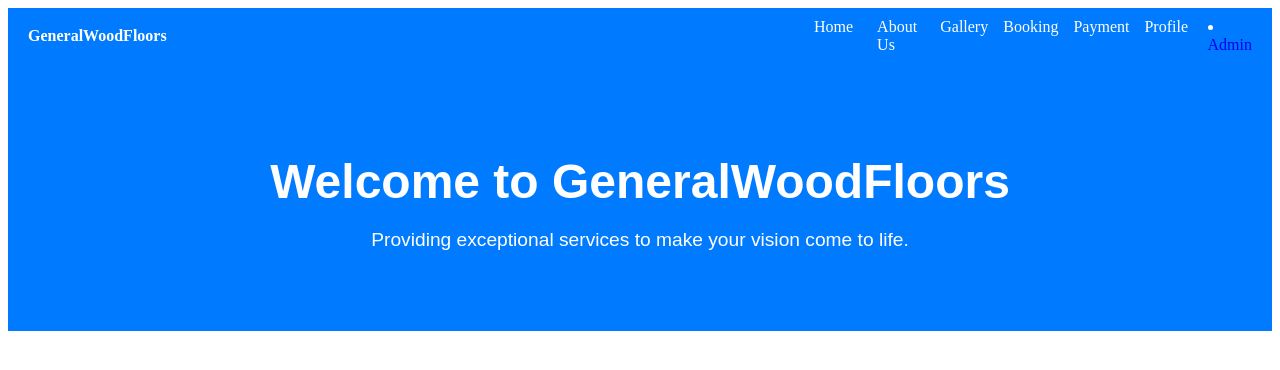
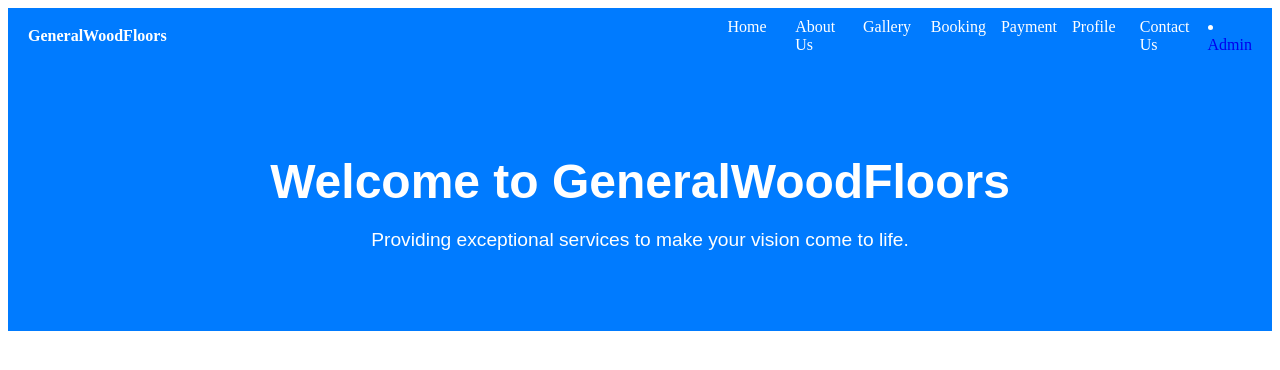
Before and after one commit to GeneralWoodFloors/Store, a React (Vite) app in the folder frontend/: page / in a window 1280 px wide. Shown: the top 370 px of the page. Built offline with nearby package versions, Linux system fonts and the light colour scheme; no server answers.

Commit message:
Included Contact Page in Nav bar

```diff
--- a/frontend/src/components/NavBar.jsx
+++ b/frontend/src/components/NavBar.jsx
@@ -17,6 +17,7 @@
         <Link to="/booking" className="link">Booking</Link>
         <Link to="/payment" className="link">Payment</Link>
         <Link to="/user" className="link">Profile</Link>
+        <Link to="/contact" className="link">Contact Us</Link>
         <li><a href="http://127.0.0.1:8000/admin" target="_blank" rel="noopener noreferrer">Admin</a></li>
       </div>
     </nav>
```
